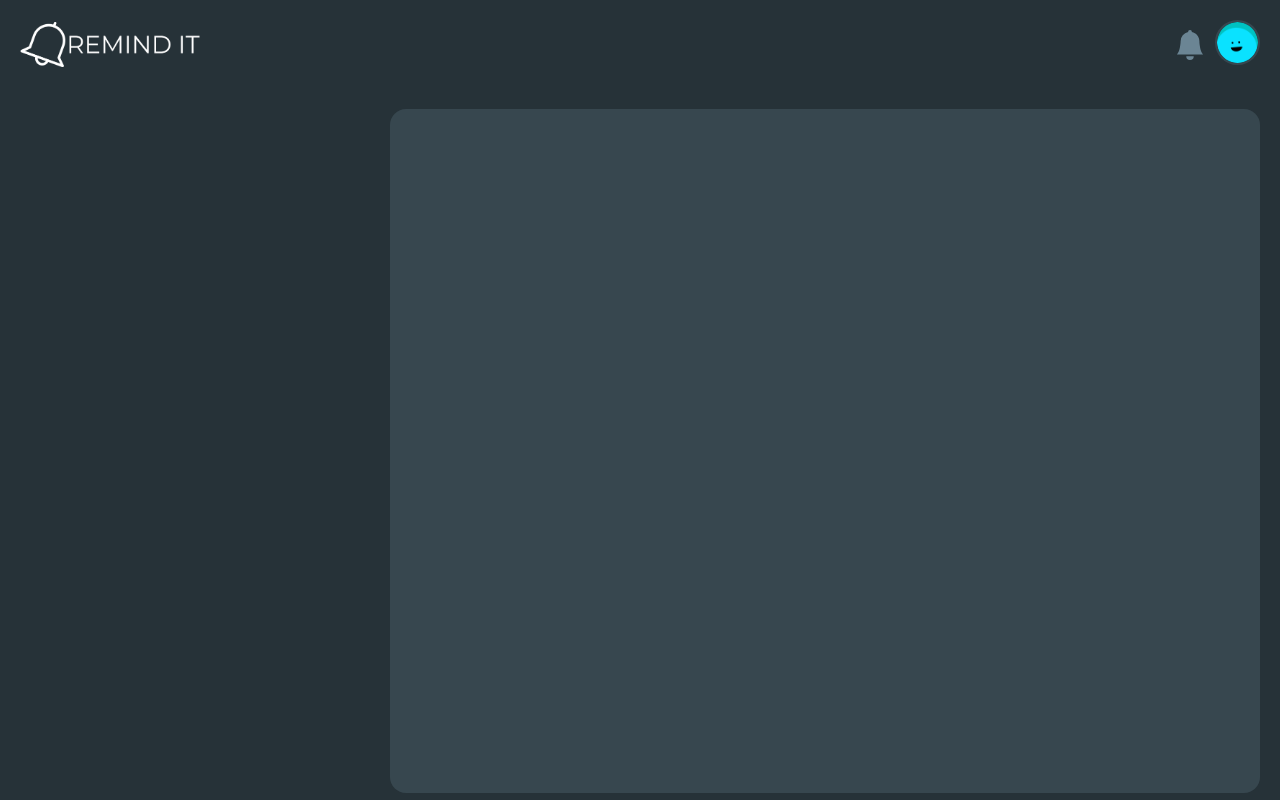
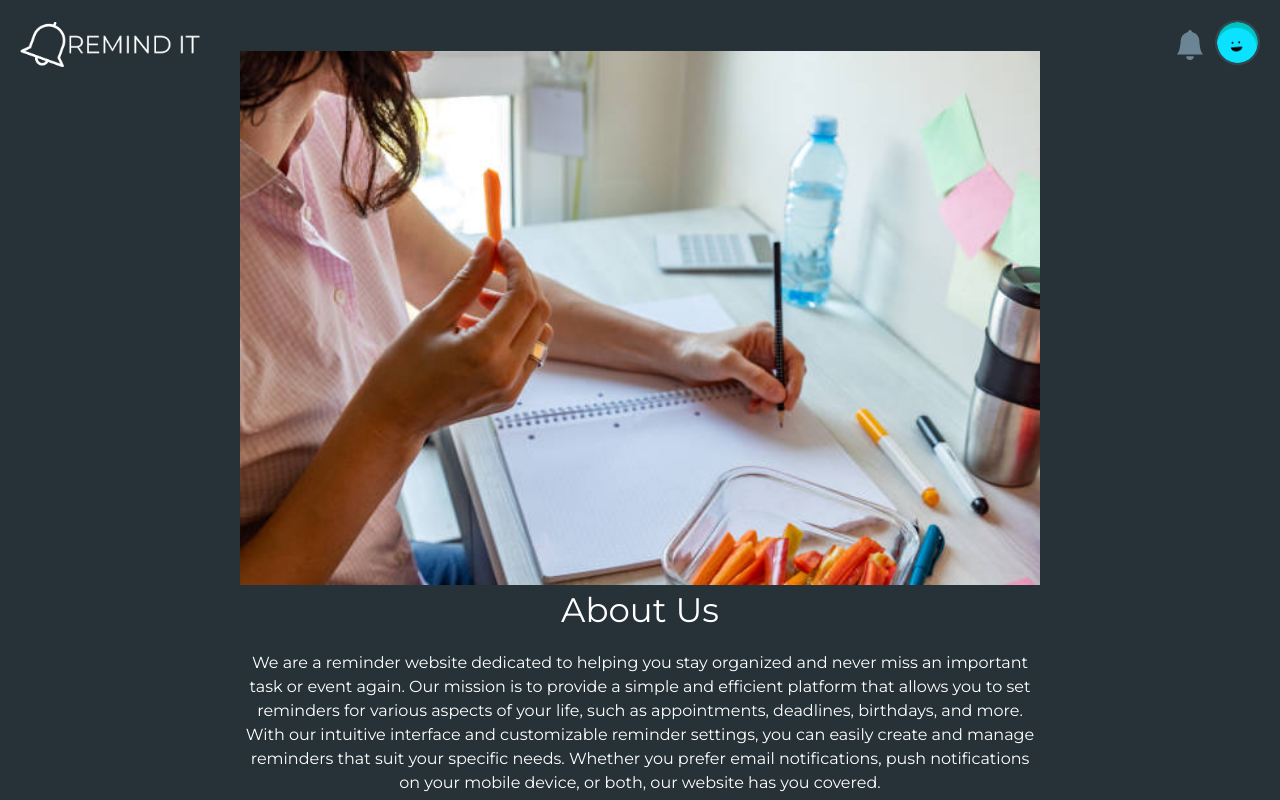
Before and after one commit to TLuu52/RemindIt, a React (Create React App) app in the folder remindit/: page /About in a window 1280 px wide. Built offline with nearby package versions, Linux system fonts and the light colour scheme.

Commit message:
Updated the about us page.
- Made the about us page but there is still an issue with the png not loading into the page.

```diff
--- a/remindit/src/Components/AboutUs.jsx
+++ b/remindit/src/Components/AboutUs.jsx
@@ -1,7 +1,7 @@
 import Header from './Utility/Header';
 import { Box, Typography, styled } from '@mui/material';
+import reminderImage from '../Icons/reminder.png';
 import { Link } from 'react-router-dom';
-import ContactUs from './ContactUs';
 
 
 const Page = styled('div')({
@@ -14,30 +14,13 @@ const Page = styled('div')({
 const Main = styled('div')({
   display: 'flex',
   height: '100%',
-  gap: '20px',
+  justifyContent: 'center',
+  alignItems: 'center',
 });
 
-const Left = styled('div')(({ theme }) => ({
-  width: '25%',
-  maxWidth: '500px',
-  minWidth: '350px',
-  height: '100%',
-  display: 'flex',
-  flexDirection: 'column',
-  justifyContent: 'top',
-  gap: '50px',
-  alignItems: 'center',
-  paddingTop: '40px',
-}));
-
-const Right = styled('div')(({ theme }) => ({
-  marginTop: '40px',
-  padding: '20px',
-  flexGrow: '1',
-  height: '90%',
-  borderRadius: '16px',
-  background: theme.palette.primary.border,
-  position: 'relative',
+const Content = styled('div')(({ theme }) => ({
+  maxWidth: '800px',
+  textAlign: 'center',
 }));
 
 const BottomSection = styled('div')(({ theme }) => ({
@@ -51,17 +34,27 @@ const BottomSection = styled('div')(({ theme }) => ({
   alignItems: 'center',
 }));
 
+
 const AboutUs = () => {
   return (
     <Page>
       <Header />
       <Main>
-        <Left>
-          {/* Content for the About Us page */}
-        </Left>
-        <Right>
-          {/* Content for the About Us page */}
-        </Right>
+        <Content>
+          <img src={reminderImage} alt="Reminder" style={{ width: '100%', marginTop: '20px' }} />
+          <Typography variant="h4" sx={{ marginBottom: '20px' }}>
+            About Us
+          </Typography>
+          <Typography variant="body1">
+            We are a reminder website dedicated to helping you stay organized and never miss an important task or event again. Our mission is to provide a simple and efficient platform that allows you to set reminders for various aspects of your life, such as appointments, deadlines, birthdays, and more.
+          </Typography>
+          <Typography variant="body1">
+            With our intuitive interface and customizable reminder settings, you can easily create and manage reminders that suit your specific needs. Whether you prefer email notifications, push notifications on your mobile device, or both, our website has you covered.
+          </Typography>
+          <Typography variant="body1">
+            We understand the value of time and the importance of staying on top of your commitments. That's why we built this website—to empower you with the tools you need to stay organized, reduce stress, and make the most out of every day.
+          </Typography>
+        </Content>
       </Main>
       <BottomSection>
         <Box sx={{ textAlign: 'center', marginBottom: '20px' }}>
```
Also changed, not shown: remindit/src/Icons/reminder.png (added).
